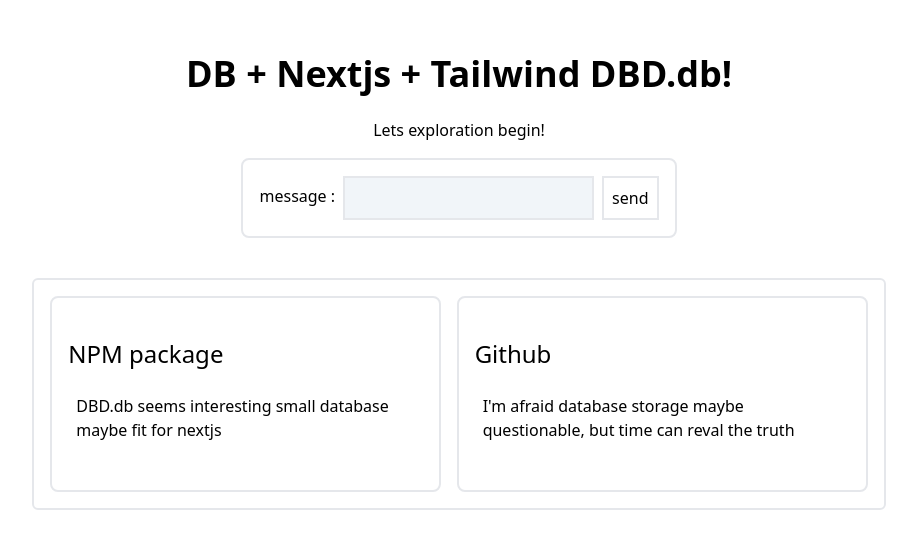
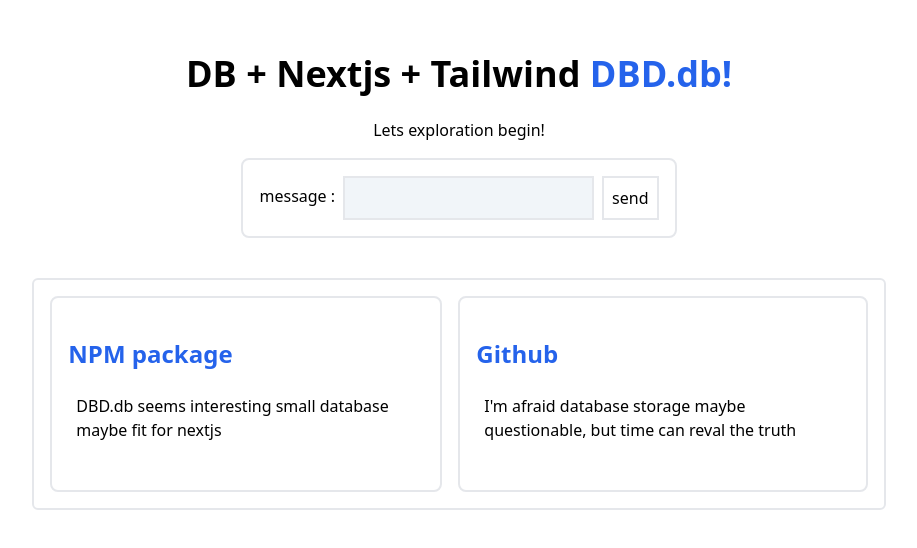
Before and after one commit to Pengeszikra/dbd-next, a Next.js app: page / in a window 1280 px wide. Shown: the part 110-658 px from the top of the page, without its empty margins (181-1098 px from the left). Built offline with nearby package versions, Linux system fonts and the light colour scheme.

Commit message:
before dbd implement

```diff
--- a/pages/index.tsx
+++ b/pages/index.tsx
@@ -12,25 +12,25 @@
       </Head>
 
       <main className="flex min-h-screen flex-col items-center justify-center py-2">
-        <h1 className="text-4xl font-bold p-4">DB + Nextjs + Tailwind <a href="https://nextjs.org">DBD.db!</a></h1>
+        <h1 className="text-4xl font-bold p-4">DB + Nextjs + Tailwind <a href="https://nextjs.org" className="text-blue-600">DBD.db!</a></h1>
         <p className="m-2">Lets exploration begin!</p>
 
         <div className='p-4 rounded-lg border-2 m-2 flex gap-2'>
           <span className='grid items-center h-10'>message : </span><input className="p-2 border-2 bg-slate-100" type="text" />
-          <button className="p-2 border-2">send</button>
+          <button className="p-2 border-2 hover:bg-slate-100">send</button>
         </div>
 
 
         <div className="border-2 rounded-md p-2 grid grid-flow-col w-8/12 m-8">
-          <div className='p-4 rounded-lg border-2 m-2'>
+          <div className='p-4 rounded-lg border-2 m-2 hover:bg-slate-100'>
             <a href="https://www.npmjs.com/package/dbd.db"  target="_blank" rel="noreferrer" className="p-2">
-              <h2 className="text-2xl h-12">NPM package</h2>
+              <h2 className="text-2xl h-12 text-blue-600 font-semibold">NPM package</h2>
               <p className="p-2">DBD.db seems interesting small database maybe fit for nextjs</p>
             </a>
           </div>
-          <div className='p-4 rounded-lg border-2 m-2'>
+          <div className='p-4 rounded-lg border-2 m-2 hover:bg-slate-100'>
             <a href="https://github.com/Leref/dbd.js"  target="_blank" rel="noreferrer" className="p-2">
-              <h2 className="text-2xl h-12">Github</h2>
+              <h2 className="text-2xl h-12 text-blue-600 font-semibold">Github</h2>
               <p className="p-2">I'm afraid database storage maybe questionable, but time can reval the truth</p>
             </a>
           </div>
```
